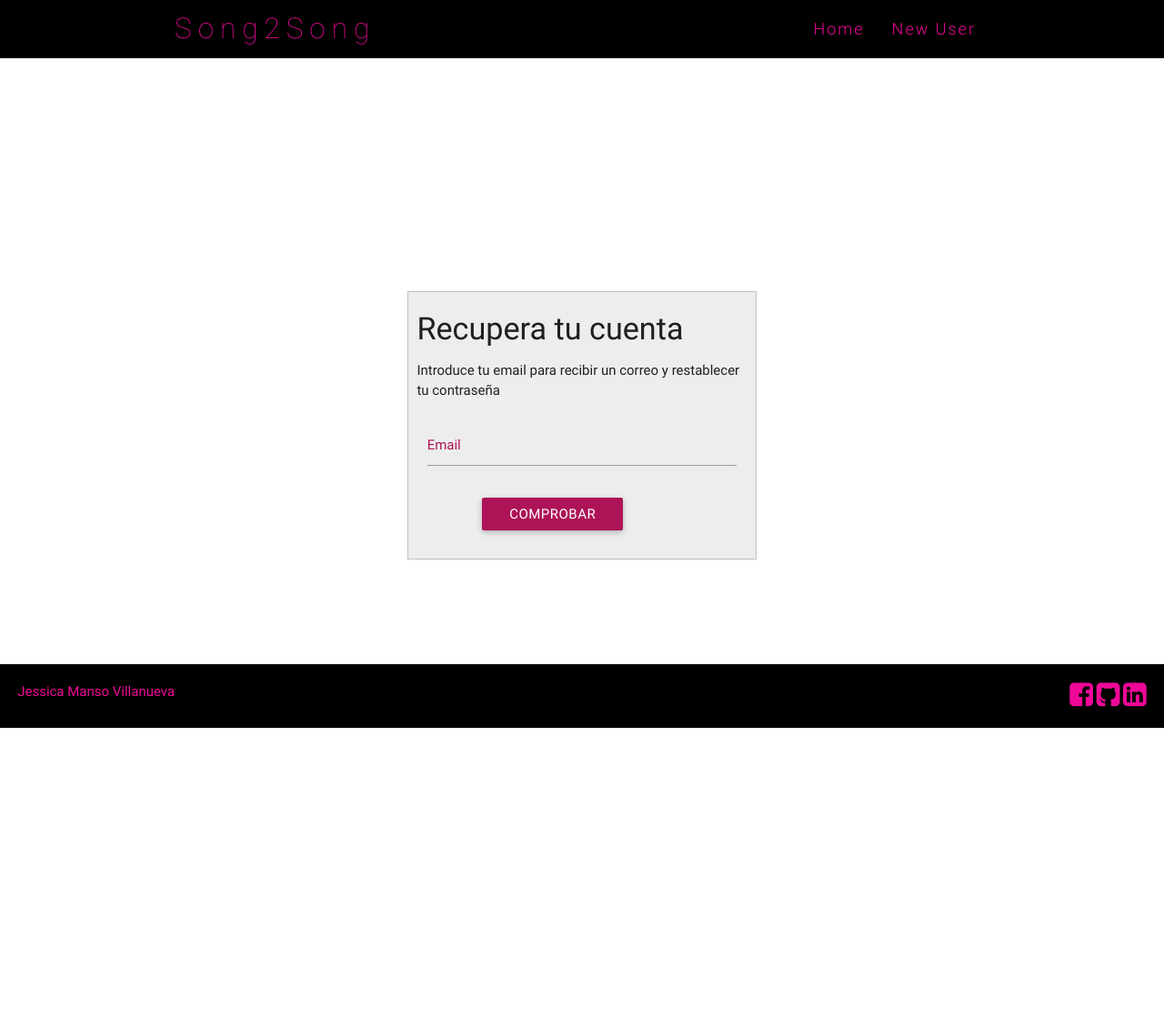
After one commit to Jesmv/Proyecto, a PHP site: the page made by view/recoveryPasswView.php in a window 1280 px wide. The commit adds this page. Shown: the whole page at 91% size. Run offline with PHP 8.4, Linux system fonts and the light colour scheme; the template is opened without the code that fills it, so the values that code supplies are empty; a stand-in replaces the project's code that opens the database connection; some libraries are stand-ins or nearby versions.

Commit message:
Recuperar contrasenya

```diff
--- a/controller/AdminController.php
+++ b/controller/AdminController.php
@@ -153,7 +153,7 @@ class AdminController extends ControladorBase {
 
             $song = $model->updateSong($_POST['id'], $_POST['titulo'], $_POST['autor'], $_POST['grupo'], $_POST['album'], $_POST['year'], $_POST['tags']);
 
-            //header ("Location: index.php?controller=Admin&action=viewAdminSong");
+            header ("Location: index.php?controller=Admin&action=viewAdminSong");
 
         } else {
             echo 'No autorizado';
--- a/css/style.css
+++ b/css/style.css
@@ -1,4 +1,7 @@
-
+html, body {
+    margin:0px;
+    height:100%;
+}
 
 .default_color{background-color: black !important}
 
@@ -88,11 +91,9 @@ nav ul a {
     padding: 0px 15px;
 }
 .logIn {
-    margin-top: auto;
-    padding-top: 5%;
-    padding-bottom: 5%;
+    width:100%;
+    height:100%;
 }
-
 
 .cd-headline.type .cd-words-wrapper {
     vertical-align: top;
@@ -243,12 +244,22 @@ input, textarea {
     border-bottom: 1px solid #fff;
 }
 
-.fondo {
-    background-color: rgba(24, 23, 23, 0.9);
+form {
+    width: 100%;
+    margin: 20% auto;
 }
 
 fieldset {
-    background-color: #fff;
+    width: 30%;
+    margin: auto;
+    margin-top: 18%;
+    background-color: #80808024;
+}
+
+#newUser {
+    width: 103%;
+    margin-top: 2%;
+    margin-bottom: 11%;
 }
 
 nav a.button-collapse {
@@ -321,11 +332,11 @@ nav a.button-collapse {
 
 }
 
-#logIn, #sendUser, #newUser {
+#logIn, #sendUser{
     color: #EF0897;
 }
 
-#send{
+.send{
     background-color: #ad1457;
 }
 
--- a/view/newuserView.php
+++ b/view/newuserView.php
@@ -43,7 +43,7 @@
     <?php  } ?>
 
       <form class="col s12 m6 offset-m3" method="post" action="<?php echo $helper->url('User', 'register') ?>">
-      <fieldset>
+      <fieldset id="newUser">
         <h4 class="col s12 offset-m2">Unete a Song2Song</h4>
         <div class="row">
             <div class="input-field col s6 offset-m2">
@@ -91,7 +91,7 @@
         </div>
         <div class="row">
             <div class="col s12 offset-m4">
-                <button class="btn waves-effect waves-light" type="submit" name="action" id="send">
+                <button class="btn waves-effect waves-light send" type="submit" name="action" id="send">
                     Enviar
                 </button>
             </div>
--- /dev/null
+++ b/view/recoveryPasswView.php
@@ -0,0 +1,68 @@
+<html>
+<head>
+    <meta http-equiv="Content-Type" content="text/html; charset=UTF-8"/>
+    <meta name="viewport" content="width=device-width, initial-scale=1, maximum-scale=1.0, user-scalable=no"/>
+    <meta name="theme-color" content="#EF0897">
+    <title>Material UI One Page Theme</title>
+
+    <!-- CSS  -->
+    <link href="css/materialize.css" type="text/css" rel="stylesheet">
+	<link href="css/font-awesome.min.css" type="text/css" rel="stylesheet">
+	<link href="css/style.css" type="text/css" rel="stylesheet">
+</head>
+<body>
+
+  <!--Navigation-->
+    <div class="navbar-fixed">
+        <nav id="nav_f" class="default_color" role="navigation">
+            <div class="container">
+                <div class="nav-wrapper">
+                <a href="#" id="logo-container" class="brand-logo">Song2Song</a>
+                    <ul class="right hide-on-med-and-down">
+                        <li><a href="index.php?controller=Home&action=viewHome">Home</a></li>
+                        <li><a href="index.php?controller=User&action=newUser">New User</a></li>
+                    </ul>
+                    <ul id="nav-mobile" class="side-nav">
+                        <li><a href="index.php?controller=Home&action=viewHome">Home</a></li>
+                        <li><a href="index.php?controller=User&action=newUser">New User</a></li>
+                    </ul>
+                <a href="#" data-activates="nav-mobile" class="button-collapse"><i class="mdi-navigation-menu"></i></a>
+                </div>
+            </div>
+        </nav>
+    </div>
+
+    <div class="logIn">
+
+            <form class="col s12" action="<?php echo $helper->url('User', 'sendEmail') ?>" method="post">
+                <fieldset>
+                    <h4>Recupera tu cuenta</h4>
+                    <p>Introduce tu email para recibir un correo y restablecer tu contraseña</p>
+                    <div class="row">
+                        <div class="input-field col s12">
+                            <input id="email" type="email" name="email" class="validate">
+                            <label for="email">Email</label>
+                        </div>
+                    </div>
+                    <div class="row">
+                        <div class="modal-footer col s6 offset-m2" id="sendMail">
+                            <button class="btn send" type="submit" name="send" id="send">Comprobar</button>
+                        </div>
+                    </div>
+                </fieldset>
+            </form>
+
+    </div>
+  <!--Footer-->
+    <footer class="black newFooter">
+        <?php include "view/share/footer.php"; ?>
+    </footer>
+
+<!--  Scripts-->
+<script src="js/jquery-2.1.1.min.js"></script>
+<script src="https://cdnjs.cloudflare.com/ajax/libs/materialize/0.98.2/js/materialize.min.js"></script>
+<script src="js/init.js"></script>
+<script src="js/script.js"></script>
+
+</body>
+</html>
```
Also changed, not shown: controller/UserController.php (+44 -0 lines), model/User.php (+13 -1 lines), view/logInView.php (+9 -10 lines).
